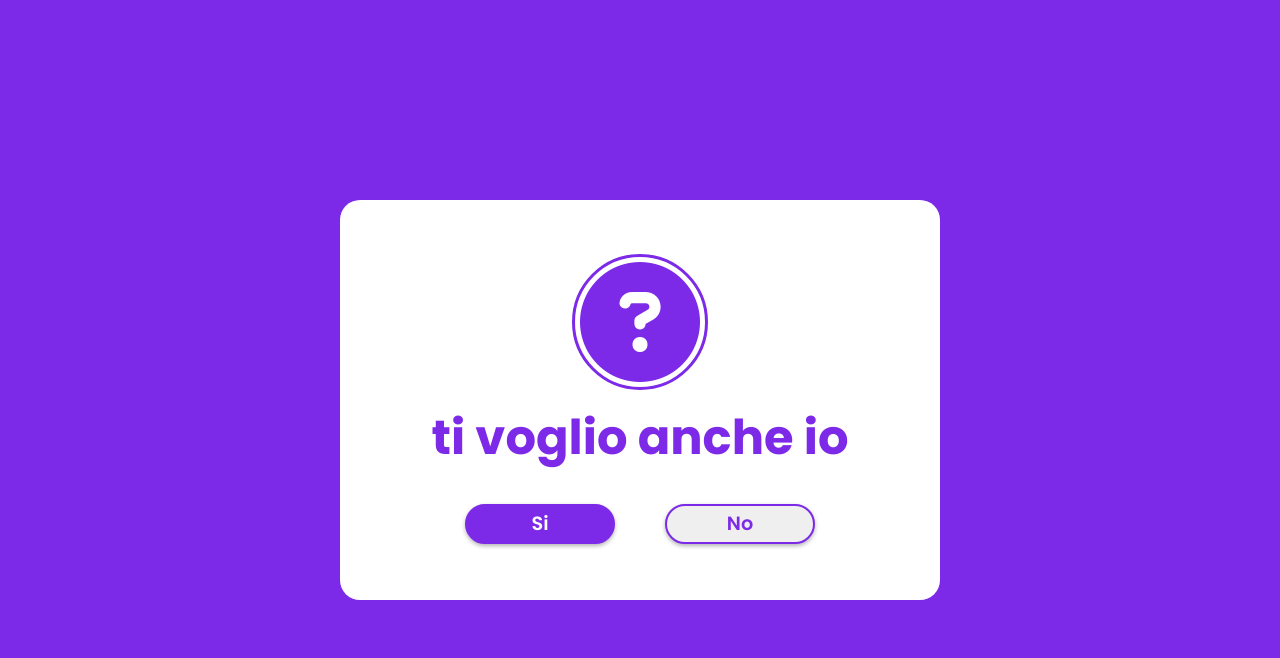
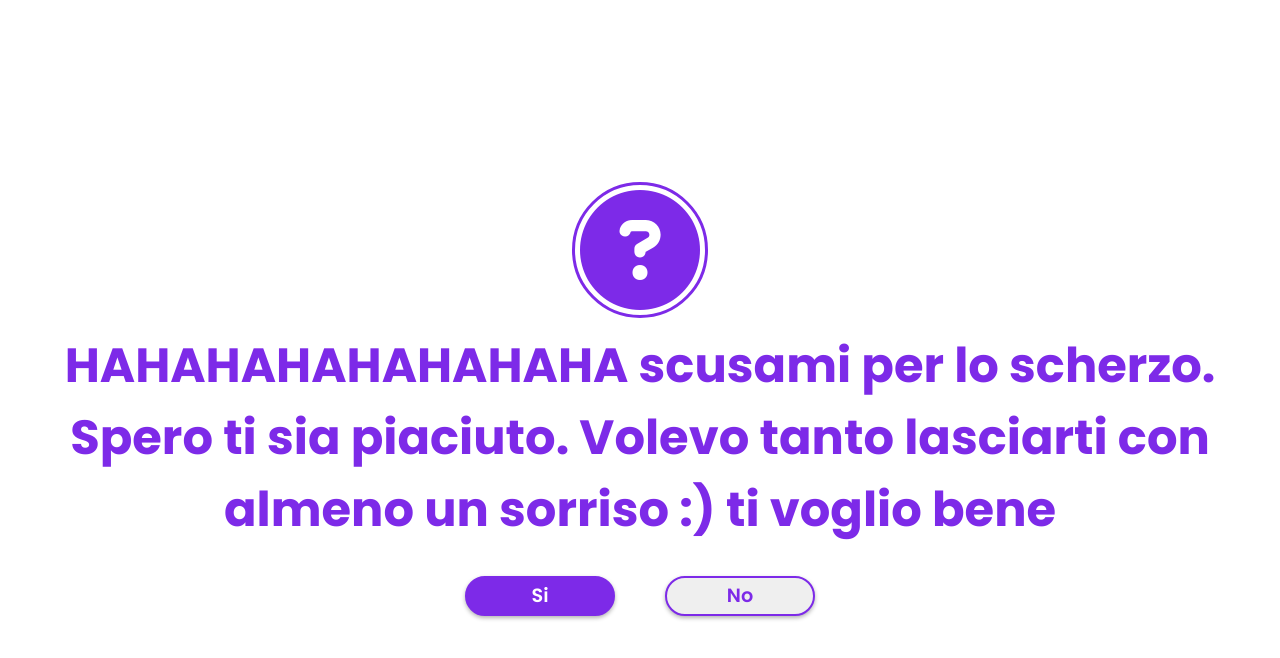
Before and after one commit to michaeltungucl/valentine, a plain HTML site: page index.html in a window 1280 px wide. Both pictures are taken after a click on the button "Si". Drawn offline with Linux system fonts and the light colour scheme.

Commit message:
add text

```diff
--- a/index.html
+++ b/index.html
@@ -8,7 +8,7 @@
         <link rel="stylesheet" href="style.css">
     </head>
     <body>
-        <div class="wrapper">
+
             <i class="fa-solid fa-circle-question"></i>
             <h2 class="question">Vuoi diventare la mia ragazza?</h2>
             <div class="btn-group">
@@ -18,7 +18,7 @@
             <div class="no-cheating">
                 non barare lol
             </div>
-        </div>
+
 
         <script src="./script.js"></script>
     </body>
--- a/script.js
+++ b/script.js
@@ -2,15 +2,15 @@ window.addEventListener('DOMContentLoaded', () => {
     const question = document.querySelector('.question');
     const yesBtn = document.querySelector('.yes-btn');
     yesBtn.addEventListener('click', () => {
-        question.innerHTML = 'ti voglio anche io';
+        question.innerHTML = 'HAHAHAHAHAHAHAHA scusami per lo scherzo. Spero ti sia piaciuto. Volevo tanto lasciarti con almeno un sorriso :) ti voglio bene';
     });
 })
 
 const buttonHeight = 50;
 const buttonWidth = 150;
 
-const maxWidth = 1000 - buttonWidth;
-const maxHeight = 600 - buttonHeight;
+const maxWidth = window.innerWidth - buttonWidth;
+const maxHeight = window.innerHeight - buttonHeight;
 
 window.addEventListener('DOMContentLoaded', () => {
     const noButton = document.querySelector('.no-btn');
--- a/style.css
+++ b/style.css
@@ -12,21 +12,11 @@ body {
     justify-content: center;
     align-items: center;
     min-height: 100vh;
-    background: #7d2ae8;
+    flex-direction: column;
+    position: relative;
+    /* background: #7d2ae8; */
     max-height: 100vh;
     overflow: auto;
-}
-
-.wrapper {
-    position: relative;
-    width: 600px;
-    height: 400px;
-    background: #fff;
-    border-radius: 20px;
-    display: flex;
-    justify-content: center;
-    align-items: center;
-    flex-direction: column;
 }
 
 i {
```
